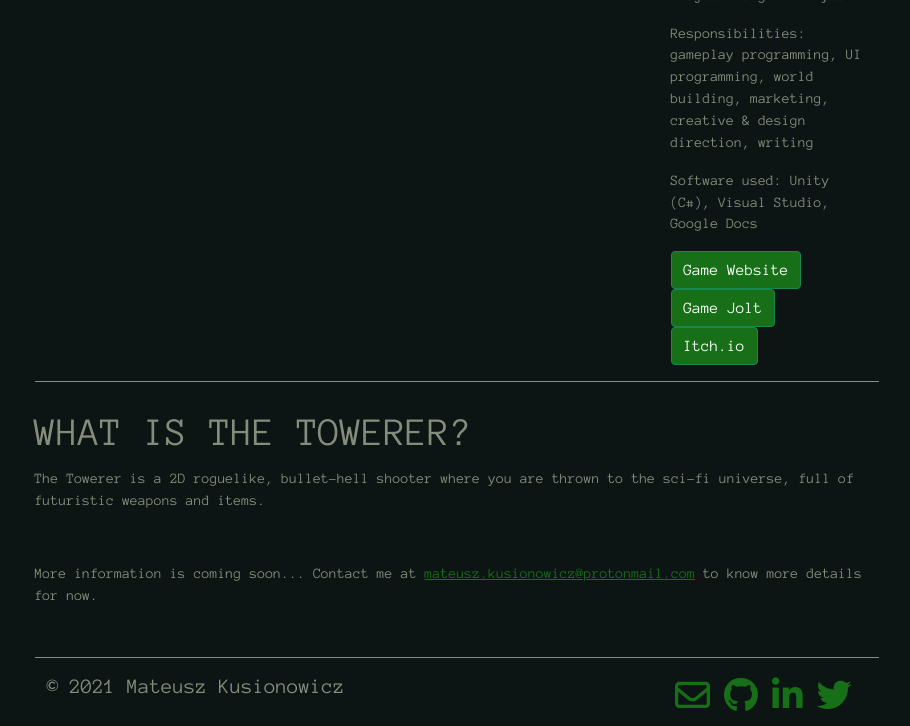
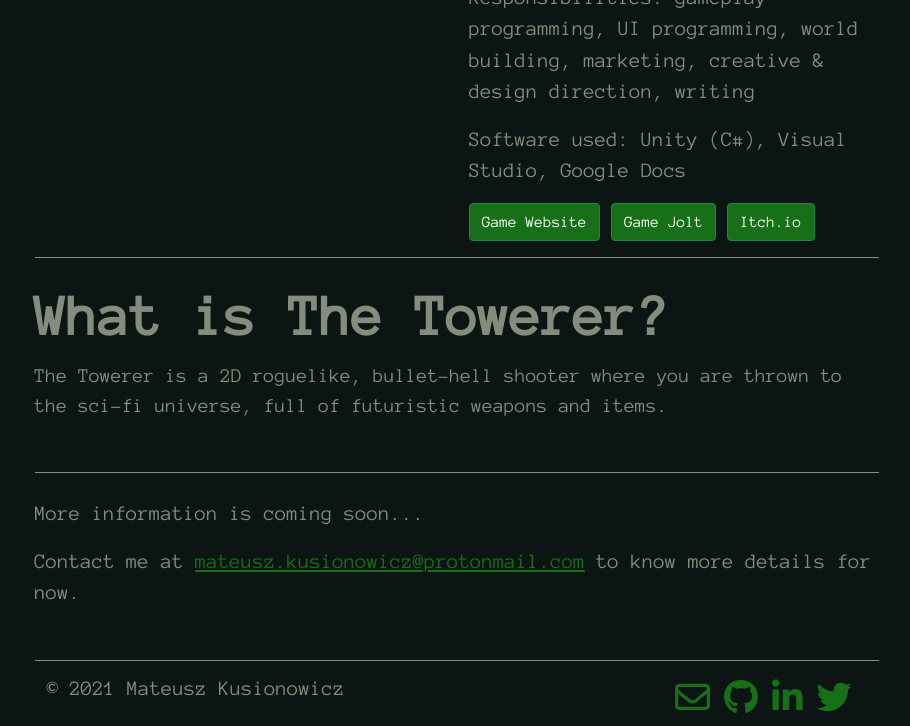
Before and after one commit to TheMatiaz0/old_thematiaz0.github.io, a Jekyll site: the page built from tt.md, in a window 1280 px wide and 1389 px high, cut to the strip 663-1389 px from the top of the window. Shown: the whole strip, without its empty margins (183-1093 px from the left). Built offline with Jekyll 4.4.1, drawn with Linux system fonts in a browser that asks for light colours; nearby versions of some CDN libraries; some web fonts are replaced.

Commit message:
Another fixes

```diff
--- a/_includes/about.html
+++ b/_includes/about.html
@@ -25,10 +25,11 @@
             <p>{{translations.fifth-paragraph[page.language]}}</p>
           </div>
 
-
+          <div class="text-center text-lg-start">
           <button onclick="window.open(`{% if page.language != 'en' %}/{{page.language}}/{% endif %}resume.pdf`, '_blank')" type="button"
             class="btn btn-success resume-btn resume-size"><i class="far fa-file-pdf"></i><span
               class="resume-span">{{translations.resume-btn[page.language]}}</span></button>
+            </div>
         </div>
       </div>
     </div>
--- a/_layouts/dev.html
+++ b/_layouts/dev.html
@@ -3,11 +3,12 @@ layout: default
 ---
 {% assign translations = site.data.dev-translations %}
 {% include full-lang-switch.html %}
+<link rel="stylesheet" href="{{ base.url | prepend: site.url }}/blog.css" />
 <h2 class="header">{{site.data.projects[page.id].title}}</h2>
 <div class="break"></div>
-<div class="container">
+<div class="container text-center text-lg-start">
     <div class="row">
-        <div class="col">
+        <div class="col-lg-6">
             <div class="container video-contain">
                 <iframe width="100%" height="100%" src="{{site.data.projects[page.id].yt-url}}"
                     title="YouTube video player" frameborder="0"
@@ -15,23 +16,23 @@ layout: default
                     allowfullscreen></iframe>
             </div>
         </div>
-        <div class="col">
-            <p>{{translations.release[page.language]}} {{site.data.projects[page.id].release[page.language]}}</p>
-            <p>Studio: {{site.data.projects[page.id].studio[page.language]}}</p>
-            <p>{{translations.platforms[page.language]}}
+        <div class="col-lg-6">
+            <p class="info-text">{{translations.release[page.language]}} {{site.data.projects[page.id].release[page.language]}}</p>
+            <p class="info-text">Studio: {{site.data.projects[page.id].studio[page.language]}}</p>
+            <p class="info-text">{{translations.platforms[page.language]}}
                 {% for platform in site.data.projects[page.id].platforms%}
                 {{platform}}{%unless forloop.last %},{%endunless%}
                 {% endfor %}
             </p>
-            <p>{{translations.team[page.language]}} {{site.data.projects[page.id].team[page.language]}}</p>
-            <p>{{site.data.projects-translations.length[page.language]}} {{site.data.projects[page.id].time[page.language]}}</p>
-            <p>{{translations.responsibility[page.language]}} {{site.data.projects[page.id].responsibility[page.language]}}</p>
-            <p>{{site.data.projects-translations.tools[page.language]}}
+            <p class="info-text">{{translations.team[page.language]}} {{site.data.projects[page.id].team[page.language]}}</p>
+            <p class="info-text">{{site.data.projects-translations.length[page.language]}} {{site.data.projects[page.id].time[page.language]}}</p>
+            <p class="info-text">{{translations.responsibility[page.language]}} {{site.data.projects[page.id].responsibility[page.language]}}</p>
+            <p class="info-text">{{site.data.projects-translations.tools[page.language]}}
                 {% for tool in site.data.projects[page.id].tools%}
                 {{tool}}{%unless forloop.last %},{%endunless%}
                 {%endfor%}
             </p>
-            <p>
+            <p class="info-text">
                 {% for btn in site.data.projects[page.id].buttons %}
                 <button rel class="btn btn-success resume-btn"
                     onclick="window.open('{{btn.url}}', '_blank')">{{btn.title[page.language]}}
@@ -44,8 +45,10 @@ layout: default
 {{content | markdownify}}
 
 <div class="ultra-break"></div>
+<div class="stroke-bar"></div>
+<div class="break"></div>
 
-More information is coming soon...
-Contact me at <a href="mailto:mateusz.kusionowicz@protonmail.com">mateusz.kusionowicz@protonmail.com</a> to know more details for now.
+<p class="info-text">More information is coming soon...</p>
+<p class="info-text">Contact me at <a href="mailto:mateusz.kusionowicz@protonmail.com">mateusz.kusionowicz@protonmail.com</a> to know more details for now.</p>
 
 <div class="ultra-break"></div>
--- a/_layouts/post.html
+++ b/_layouts/post.html
@@ -1,6 +1,7 @@
 ---
 layout: default
 ---
+<link rel="stylesheet" href="{{ base.url | prepend: site.url }}/blog.css" />
 <h1 class="header">{{ page.title }}</h1>
 <div class="hd-break"></div>
 <p>
--- /dev/null
+++ b/blog.css
@@ -0,0 +1,26 @@
+.info-text
+{
+    font-size: 21px;
+}
+
+.full-text
+{
+    font-size: 20px;
+}
+
+/* Blog */
+.PageNavigation {
+    font-size: 14px;
+    display: block;
+    width: auto;
+    overflow: hidden;
+}
+.PageNavigation a {
+    display: block;
+    width: 50%;
+    float: left;
+    margin: 1em 0;
+}
+.PageNavigation .next {
+    text-align: right;
+}
--- a/main.css
+++ b/main.css
@@ -142,10 +142,24 @@ a
     margin-left: 17%;
     margin-right: 17%;
 }
-
 .video-contain {
-    width: 600px;
-    height: 338px;
+    position: relative;
+    padding-bottom: 56.25%; /* - 16:9 aspect ratio (most common) */
+    /* padding-bottom: 62.5%; - 16:10 aspect ratio */
+    /* padding-bottom: 75%; - 4:3 aspect ratio */
+    padding-top: 30px;
+    height: 0;
+    overflow: hidden;
+}
+.video-contain iframe,
+.video-contain object,
+.video-contain embed {
+    border: 0;
+    position: absolute;
+    top: 0;
+    left: 0;
+    width: 100%;
+    height: 100%;
 }
 
 .rm-line {
@@ -162,25 +176,6 @@ a
 
 .lang-header {
     font-size: 22px;
-}
-
-/* Blog */
-.PageNavigation {
-    font-size: 14px;
-    display: block;
-    width: auto;
-    overflow: hidden;
-}
-
-.PageNavigation a {
-    display: block;
-    width: 50%;
-    float: left;
-    margin: 1em 0;
-}
-
-.PageNavigation .next {
-    text-align: right;
 }
 
 /* Navbar */
@@ -262,12 +257,6 @@ a
 .resume-btn {
     color: var(--white);
     background-color: var(--main-color);
-}
-
-.resume-size {
-    width: 240px;
-    height: 50px;
-    font-size: 18px;
 }
 
 .resume-span {
@@ -353,7 +342,7 @@ a
     }
 
     .game-text {
-        font-size: 1.8em;
+        font-size: 1.9em;
     }
 
     .icon-shelf {
@@ -383,6 +372,20 @@ a
 
     .platforms {
         font-size: 4.5em;
+    }
+    .fix-break {
+        padding-top: 0px !important;
+    }
+    .about-text {
+        font-size: 26px;
+    }
+
+    .resume-size {
+        font-size: 26px;
+    }
+
+    .skill-text {
+        font-size: 28px;
     }
 }
 
@@ -441,6 +444,12 @@ a
     .platforms {
         font-size: 2.5em;
     }
+
+    .resume-size {
+        width: 240px;
+        height: 50px;
+        font-size: 18px;
+    }
 }
 
 
@@ -457,7 +466,7 @@ a
     }
 
     .navbar-brand {
-        margin-left: 1.5%;
+        margin-left: 13px;
         font-size: 32px;
         text-align: center;
     }
@@ -543,6 +552,13 @@ a
     .navbar-nav>.nav-item {
         margin-left: 0%;
         margin-right: 0%;
+        padding-left: 0%;
+        padding-right: 0%;
+    }
+    .resume-size {
+        width: 100%;
+        height: 100%;
+        font-size: 18px;
     }
 }
 
@@ -620,4 +636,13 @@ a
         font-size: 12px;
     }
 
+    .fix-break {
+        padding-top: 85px !important;
+    }
+
+    .resume-size {
+        width: 100%;
+        height: 100%;
+        font-size: 18px;
+    }
 }
--- a/tt.md
+++ b/tt.md
@@ -8,8 +8,8 @@ lang-info: tt
 <div class="stroke-bar"></div>
 <div class="break"></div>
 
-# WHAT IS THE TOWERER?
+<h1 class="header">What is The Towerer?</h1>
 
 <div class="hd-break"></div>
 
-The Towerer is a 2D roguelike, bullet-hell shooter where you are thrown to the sci-fi universe, full of futuristic weapons and items.
+<p class="full-text">The Towerer is a 2D roguelike, bullet-hell shooter where you are thrown to the sci-fi universe, full of futuristic weapons and items.</p>
```
Also changed, not shown: pl/tt.md (+2 -2 lines).
